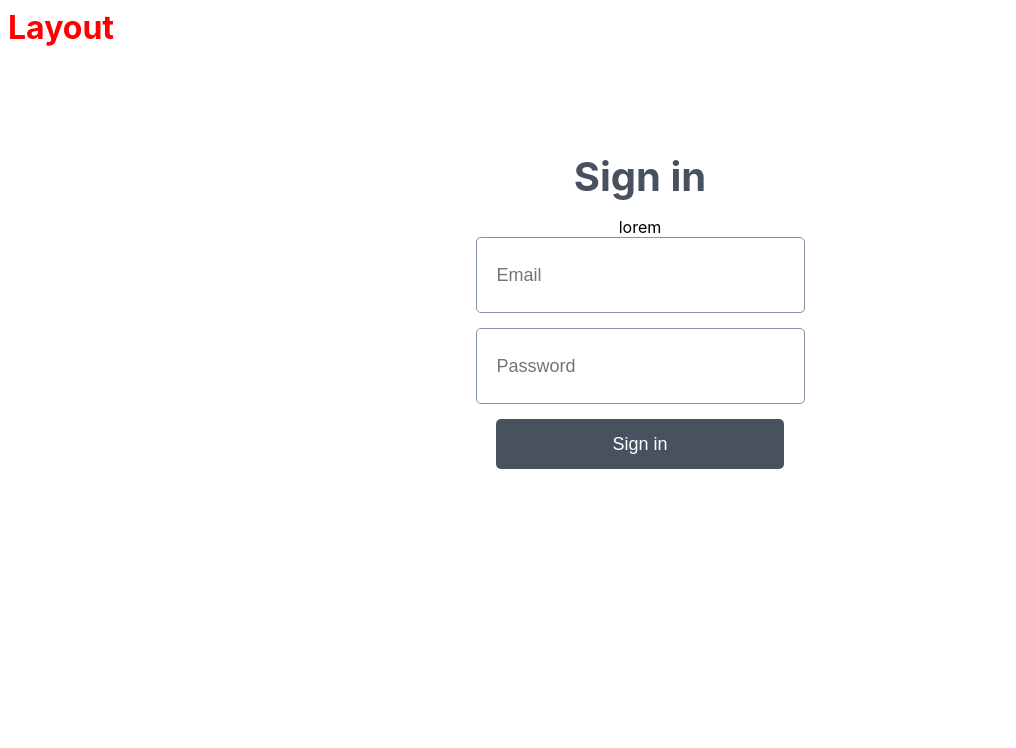
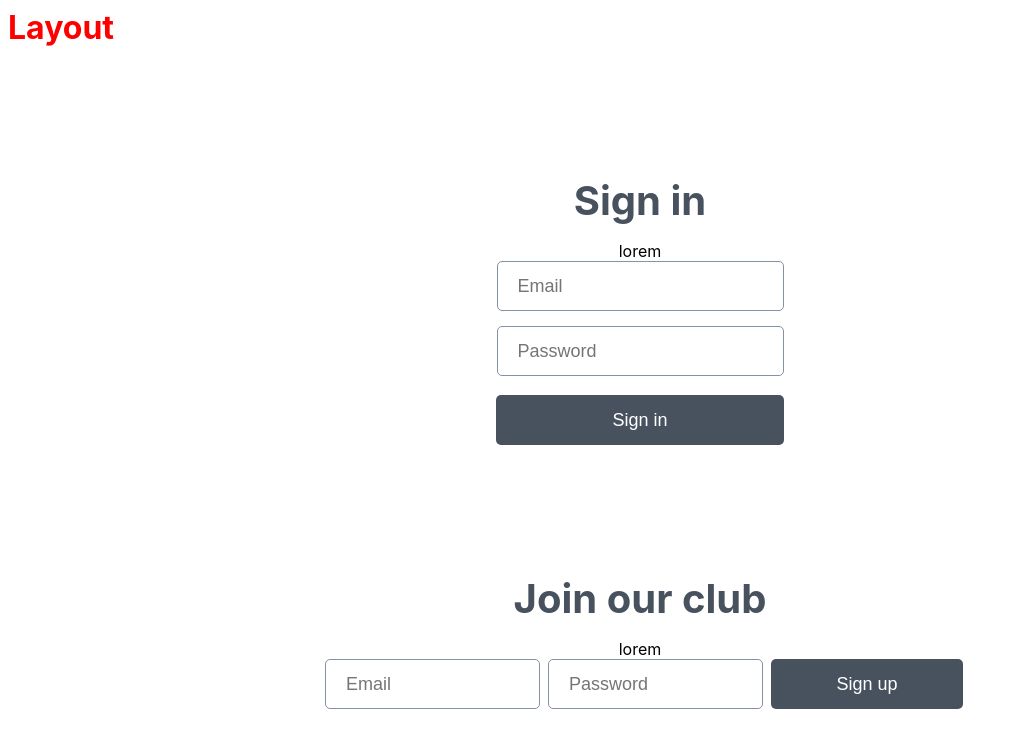
Before and after one commit to David-Viuche/CallCenter, a React app in the folder front/: page / in a window 1280 px wide. Shown: the top 748 px of the page, without its empty margins (0-1016 px from the left). Built offline with nearby package versions, Linux system fonts and the light colour scheme.

Commit message:
Lista vista de login

```diff
--- a/front/src/components/UserForm/index.js
+++ b/front/src/components/UserFormSignIn/index.js
@@ -2,7 +2,7 @@ import React from 'react';
 
 import { Input, Button, Form, Div, Tittle } from './styles';
 
-export const UserForm = () => {
+export const UserFormSignIn = () => {
 
     return (
         <Div>
--- a/front/src/components/UserForm/styles.js
+++ b/front/src/components/UserFormSignIn/styles.js
@@ -24,7 +24,6 @@ export const Form = styled.form`
 `
 
 export const Input = styled.input`
-    background-color: #FFFFFF;
     border: 1px solid #8492A6;
     border-radius: 5px;
     width: 287px;
@@ -41,4 +40,5 @@ export const Button = styled.button`
     height: 50px;
     color: white;
     font-size: 18px;
+    margin-top: 4px;
 `
--- /dev/null
+++ b/front/src/components/UserFormSignUp/index.js
@@ -0,0 +1,24 @@
+import React from 'react';
+
+import { Input, Button, Form, Div, Tittle, ContainerInfo, ContainerForm } from './styles';
+
+export const UserFormSignUp = () => {
+
+    return (
+        <Div>
+            <Form>
+                <ContainerInfo >
+                    <Tittle>Join our club</Tittle>
+                    <p>lorem</p>
+                </ContainerInfo>
+
+                <ContainerForm>
+                    <Input placeholder="Email"></Input>
+                    <Input placeholder="Password"></Input>
+                    <Button>Sign up</Button>
+                </ContainerForm>
+            </Form>
+        </Div>
+    )
+
+}
--- /dev/null
+++ b/front/src/components/UserFormSignUp/styles.js
@@ -0,0 +1,54 @@
+import styled from 'styled-components';
+
+export const Tittle = styled.h1`
+    color: #47525E;
+    font-size: 40px;
+    font-weight: 700;
+    line-height: 51px;
+    margin-bottom: 15px;
+`
+
+export const Div = styled.div`
+    display: flex;
+    justify-content: center;
+    align-items: center;
+`
+
+export const ContainerInfo = styled.div`
+    display: flex;
+    flex-direction: column;
+    justify-content: center;
+    align-items: center;
+`
+
+export const ContainerForm = styled.div`
+    display: flex;
+    flex-direction: row;
+    justify-content: center;
+    align-items: center;
+`
+
+export const Form = styled.form`
+    width: 864px;
+    height: 320px;
+`
+
+export const Input = styled.input`
+    border: 1px solid #8492A6;
+    border-radius: 5px;
+    width: 215px;
+    height: 50px;
+    font-size: 18px;
+    padding: 12px 20px;
+    margin-left: 8px;
+`
+
+export const Button = styled.button`
+    background-color: #47525E;
+    border-radius: 5px;
+    width: 192px;
+    height: 50px;
+    color: white;
+    font-size: 18px;
+    margin-left: 8px;
+`
--- a/front/src/pages/Login.js
+++ b/front/src/pages/Login.js
@@ -1,11 +1,13 @@
 import React from 'react';
 
-import { UserForm } from '../components/UserForm';
+import { UserFormSignIn } from '../components/UserFormSignIn';
+import { UserFormSignUp } from '../components/UserFormSignUp';
 
 export const Login = () => {
     return (
         <React.Fragment>
-            <UserForm />
+            <UserFormSignIn />
+            <UserFormSignUp />
         </React.Fragment>
     )
 }
--- a/front/src/styles/GlobalStyle.js
+++ b/front/src/styles/GlobalStyle.js
@@ -6,6 +6,7 @@ export const GlobalStyle = createGlobalStyle`
     }
 
     ul, li, h1, h2, h3, p, button { margin: 0; padding: 0; }
+    input { padding: 0; margin: 0; box-sizing: border-box }
     ul { list-style: none; }
     button { background: transparent; border: 0; outline: 0 }
 `
```
